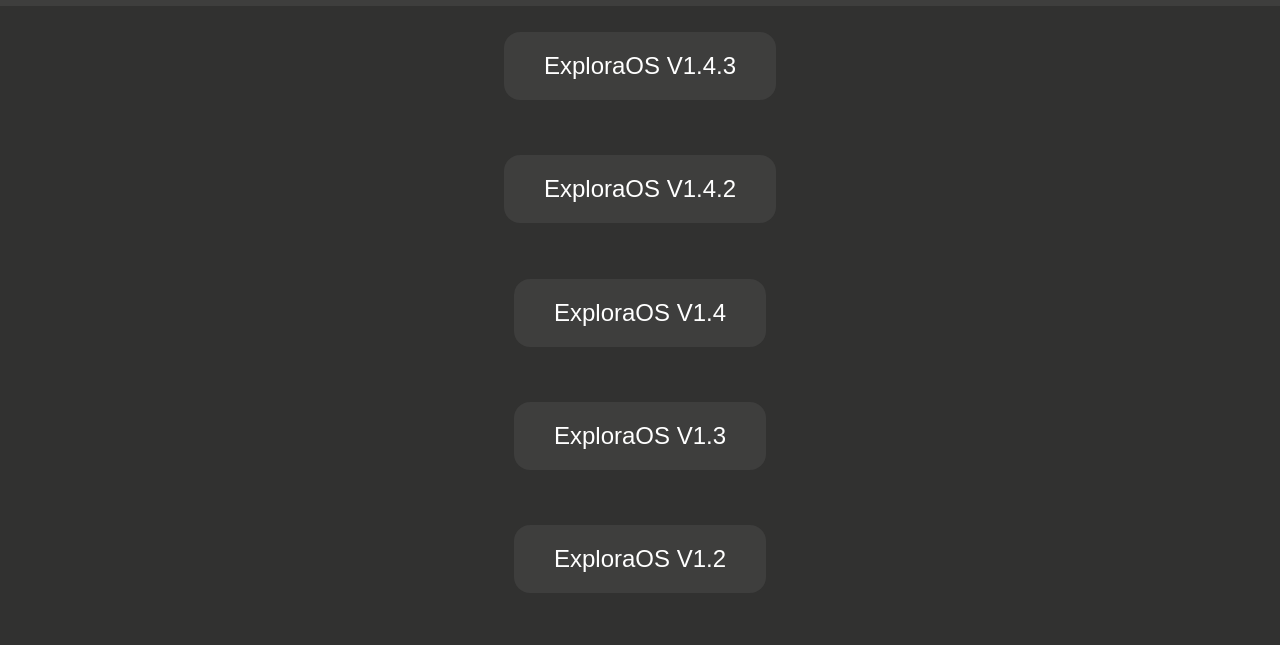
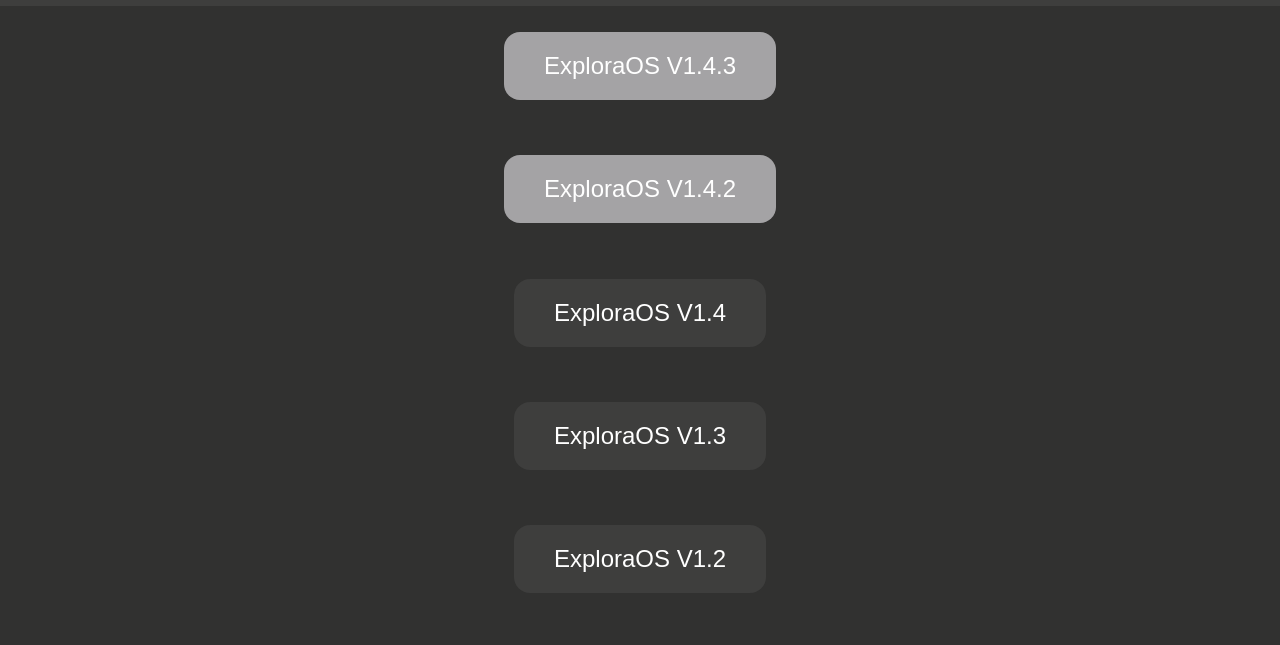
Before and after one commit to RedibleSky/RedibleSky.github.io, a plain HTML site: page exploraosversions.html in a window 1280 px wide. Shown: the part 83-728 px from the top of the page. Drawn offline with Linux system fonts and the light colour scheme.

Commit message:
Update exploraosversions.html

```diff
--- a/exploraosversions.html
+++ b/exploraosversions.html
@@ -111,6 +111,16 @@
     cursor: pointer;
 }
 
+.other-versions {
+    font-size: 24px;
+    padding: 20px 40px;
+    background-color: #A4A3A5;
+    color: white;
+    border: none;
+    border-radius: 16px;
+    cursor: pointer;
+}
+
 .topbar {
     font-size: 24px;
     padding: 20px 40px;
@@ -119,6 +129,10 @@
     border: none;
     border-radius: 0px;
     cursor: pointer;
+}
+
+.other-versions:hover {
+    background-color: #919092;
 }
 
 .big-button:hover {
@@ -205,10 +219,10 @@
 <div id="cUvnVgJ3njaFfotC" style="z-index:4;">
 <div id="lcpQEMXvqW2z6b89" style="box-sizing:border-box;width:100%;height:100%;transform:rotate(0deg);">
 <div id="g6P2623kBGjELr6j" style="opacity:1.0;display:flex;box-sizing:border-box;flex-direction:column;justify-content:flex-start;width:100%;height:100%;">
-<p id="NRjb4YCMbQTwqvDs" style="color:#000000;font-family:YAFdJjTk5UU-0;line-height:1.38281142em;text-align:center;"><button class="big-button" onclick="window.location.href='https://create.roblox.com/store/asset/91058007745638/ExploraOS-V143'">ExploraOS V1.4.3</button>
+<p id="NRjb4YCMbQTwqvDs" style="color:#000000;font-family:YAFdJjTk5UU-0;line-height:1.38281142em;text-align:center;"><button class="other-versions" onclick="window.location.href='https://create.roblox.com/store/asset/91058007745638/ExploraOS-V143'">ExploraOS V1.4.3</button>
 <br>
 <br>
-<button class="big-button" onclick="window.location.href='https://create.roblox.com/store/asset/138051120116860/ExploraOS-V142'">ExploraOS V1.4.2</button>
+<button class="other-versions" onclick="window.location.href='https://create.roblox.com/store/asset/138051120116860/ExploraOS-V142'">ExploraOS V1.4.2</button>
 <br>
 <br>
 <button class="big-button" onclick="window.location.href='https://create.roblox.com/store/asset/110688391836016/ExploraOS-V14'">ExploraOS V1.4</button>
@@ -307,4 +321,5 @@
 
 
 
+
 </body></html>
```
